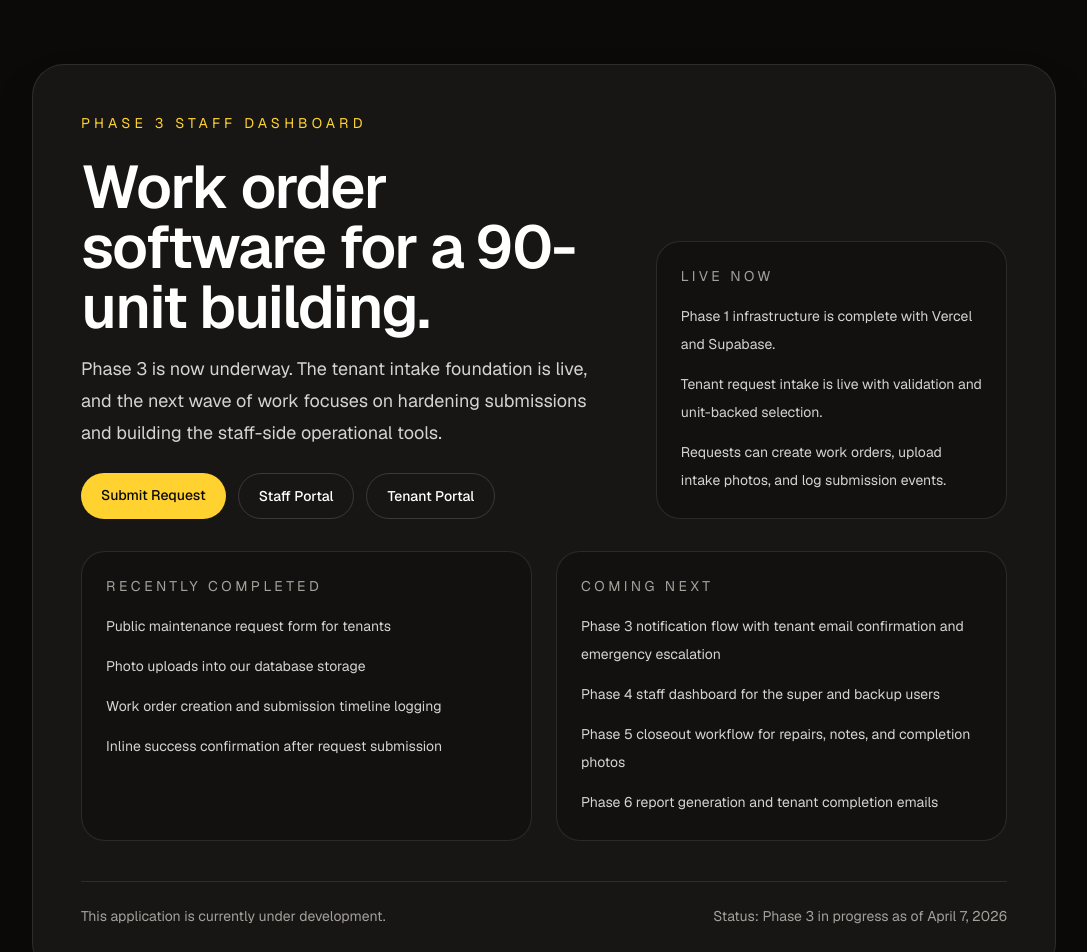
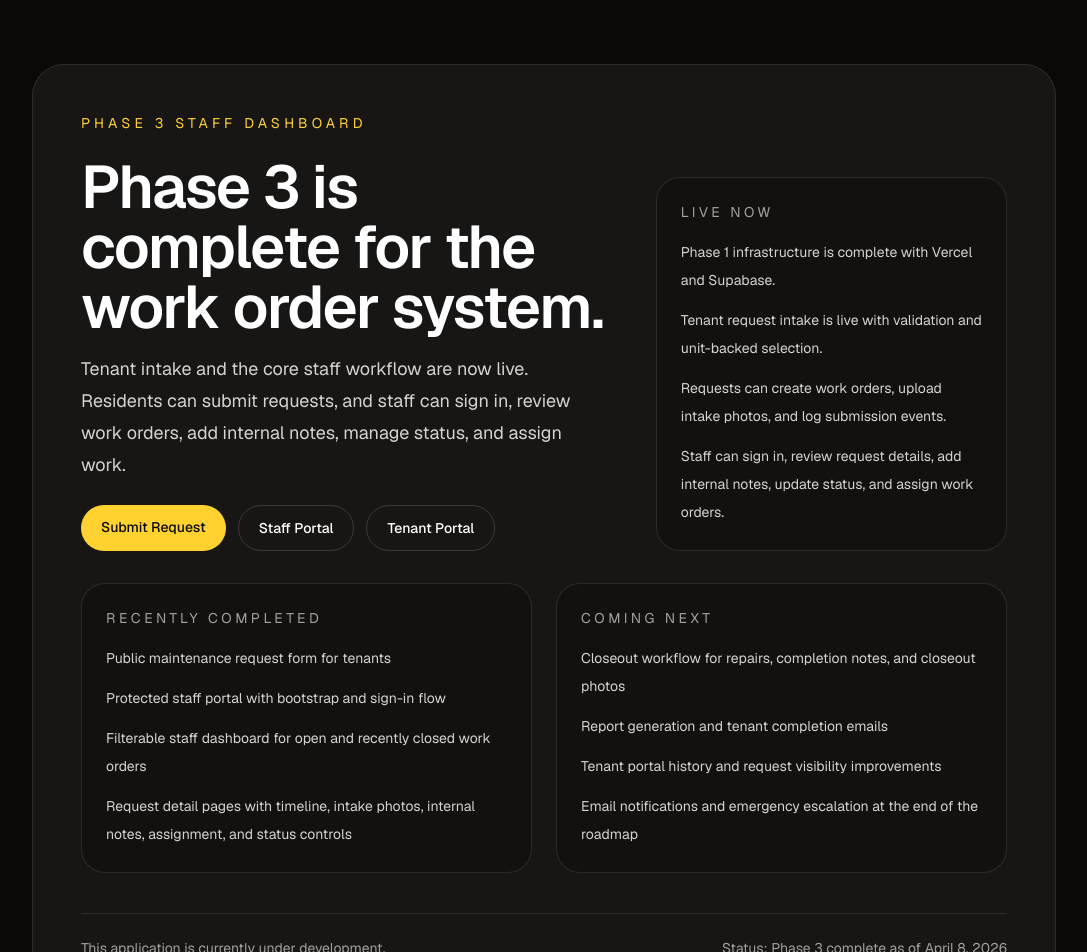
Before and after one commit to chris96/WorkOrderSoftware, a Next.js app: page / in a window 1280 px wide. Shown: the top 952 px of the page, without its empty margins (96-1183 px from the left). Built offline with nearby package versions, Linux system fonts and the light colour scheme.

Commit message:
Update homepage for Phase 3 completion

```diff
--- a/src/app/page.tsx
+++ b/src/app/page.tsx
@@ -5,7 +5,7 @@ export default function Home() {
     month: "long",
     day: "numeric",
     year: "numeric",
-  }).format(new Date("2026-04-07T12:00:00-04:00"));
+  }).format(new Date("2026-04-08T12:00:00-04:00"));
 
   return (
     <main className="flex flex-1 items-center justify-center px-6 py-16">
@@ -17,12 +17,12 @@ export default function Home() {
             </p>
             <div className="space-y-4">
               <h1 className="max-w-2xl text-4xl font-semibold tracking-tight text-white md:text-6xl">
-                Work order software for a 90-unit building.
+                Phase 3 is complete for the work order system.
               </h1>
               <p className="max-w-2xl text-lg leading-8 text-stone-300">
-                Phase 3 is now underway. The tenant intake foundation is live,
-                and the next wave of work focuses on hardening submissions and
-                building the staff-side operational tools.
+                Tenant intake and the core staff workflow are now live.
+                Residents can submit requests, and staff can sign in, review
+                work orders, add internal notes, manage status, and assign work.
               </p>
             </div>
             <div className="flex flex-wrap gap-3">
@@ -46,6 +46,7 @@ export default function Home() {
               <li>Phase 1 infrastructure is complete with Vercel and Supabase.</li>
               <li>Tenant request intake is live with validation and unit-backed selection.</li>
               <li>Requests can create work orders, upload intake photos, and log submission events.</li>
+              <li>Staff can sign in, review request details, add internal notes, update status, and assign work orders.</li>
             </ul>
           </section>
         </div>
@@ -57,9 +58,9 @@ export default function Home() {
             </h2>
             <ul className="mt-4 space-y-3 text-sm leading-7 text-stone-300">
               <li>Public maintenance request form for tenants</li>
-              <li>Photo uploads into our database storage</li>
-              <li>Work order creation and submission timeline logging</li>
-              <li>Inline success confirmation after request submission</li>
+              <li>Protected staff portal with bootstrap and sign-in flow</li>
+              <li>Filterable staff dashboard for open and recently closed work orders</li>
+              <li>Request detail pages with timeline, intake photos, internal notes, assignment, and status controls</li>
             </ul>
           </div>
 
@@ -68,10 +69,10 @@ export default function Home() {
               Coming Next
             </h2>
             <ul className="mt-4 space-y-3 text-sm leading-7 text-stone-300">
-              <li>Phase 3 notification flow with tenant email confirmation and emergency escalation</li>
-              <li>Phase 4 staff dashboard for the super and backup users</li>
-              <li>Phase 5 closeout workflow for repairs, notes, and completion photos</li>
-              <li>Phase 6 report generation and tenant completion emails</li>
+              <li>Closeout workflow for repairs, completion notes, and closeout photos</li>
+              <li>Report generation and tenant completion emails</li>
+              <li>Tenant portal history and request visibility improvements</li>
+              <li>Email notifications and emergency escalation at the end of the roadmap</li>
             </ul>
           </div>
         </section>
@@ -79,7 +80,7 @@ export default function Home() {
         <footer className="mt-10 flex flex-col gap-2 border-t border-white/10 pt-6 text-sm text-stone-400 md:flex-row md:items-center md:justify-between">
           <p>This application is currently under development.</p>
           <p>
-            Status: Phase 3 in progress as of {currentDate}
+            Status: Phase 3 complete as of {currentDate}
           </p>
         </footer>
       </div>
```
